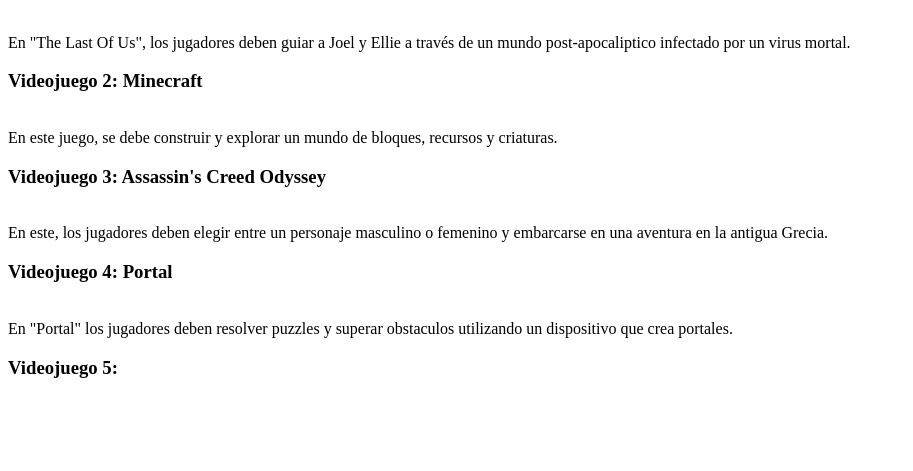
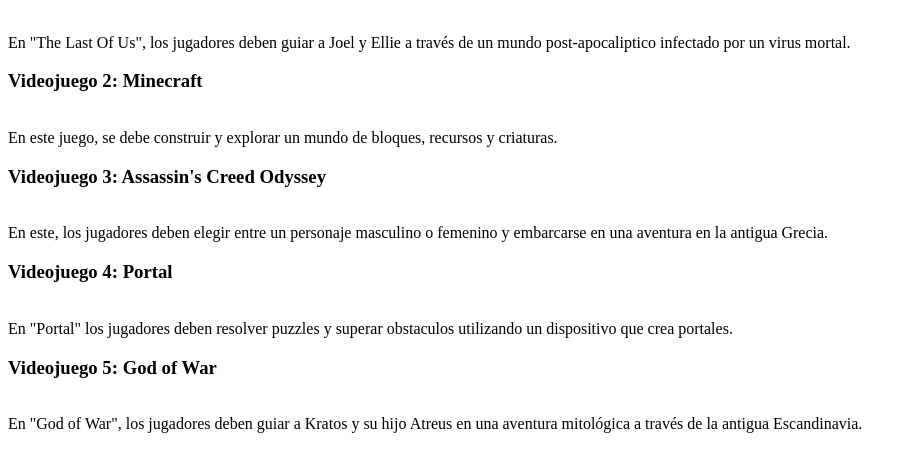
Before and after one commit to Isa-G88/parcial_isabella_segundoejercicio, a plain HTML site: page index.html in a window 1280 px wide. Shown: the part 105-576 px from the top of the page, without its empty margins (0-913 px from the left). Drawn offline with Linux system fonts and the light colour scheme.

Commit message:
8vo commit

```diff
--- a/index.html
+++ b/index.html
@@ -24,6 +24,8 @@
     <img src="" alt="" srcset="">
     <div>En "Portal" los jugadores deben resolver puzzles y superar obstaculos utilizando un dispositivo que crea portales.</div>
 
-    <h3>Videojuego 5:</h3>
+    <h3>Videojuego 5: God of War</h3>
+    <img src="" alt="" srcset="">
+    <div>En "God of War", los jugadores deben guiar a Kratos y su hijo Atreus en una aventura mitológica a través de la antigua Escandinavia.</div>
 </body>
 </html>
```
